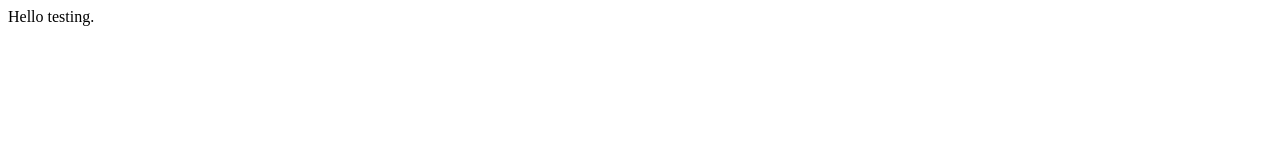
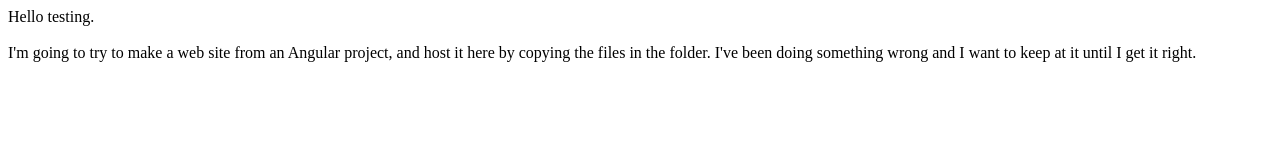
Before and after one commit to dan4454/a1, a plain HTML site: page index.html in a window 1280 px wide. Drawn offline with Linux system fonts and the light colour scheme.

Commit message:
Update index.html

```diff
--- a/index.html
+++ b/index.html
@@ -1,8 +1,10 @@
 <html>
   <head>
-
   <body>
     Hello testing.
+    <br><br>
+    I'm going to try to make a web site from an Angular project, and host it here by copying the files in the folder. I've
+    been doing something wrong and I want to keep at it until I get it right.
   </body>
   </head>
 </html>
```
